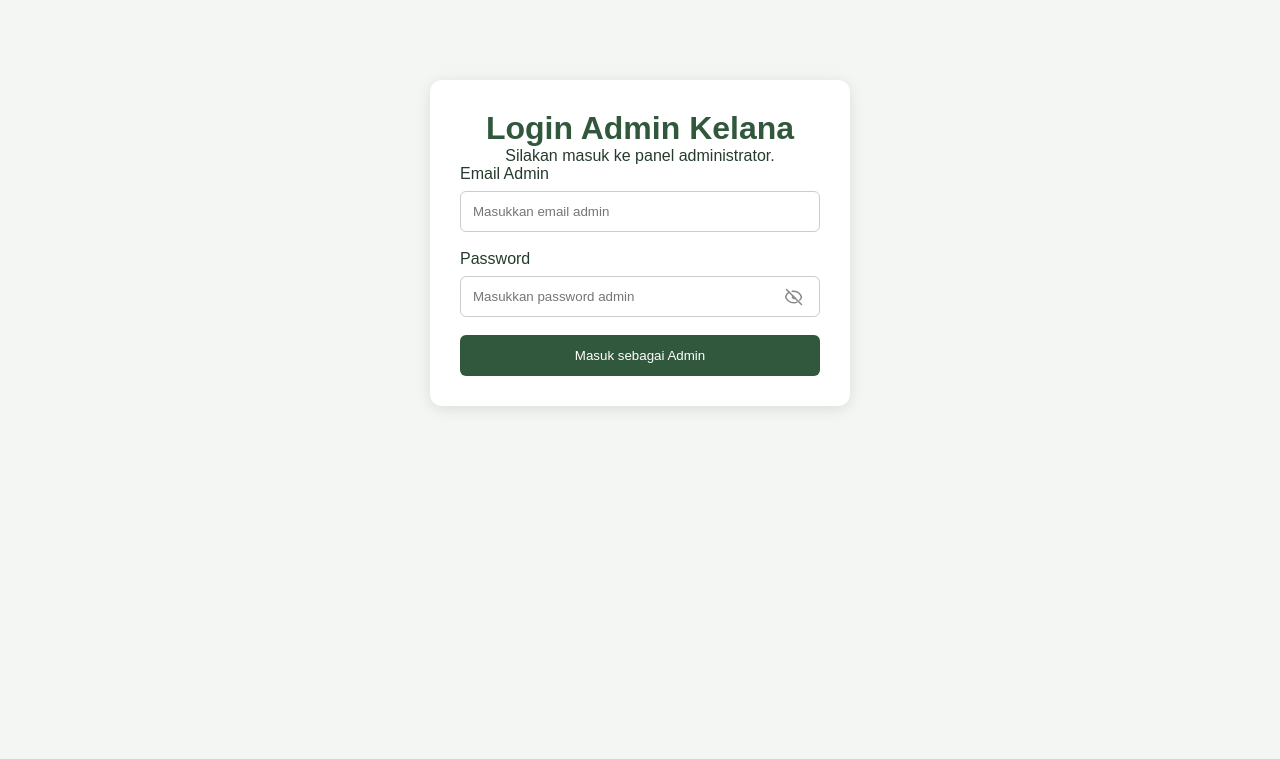
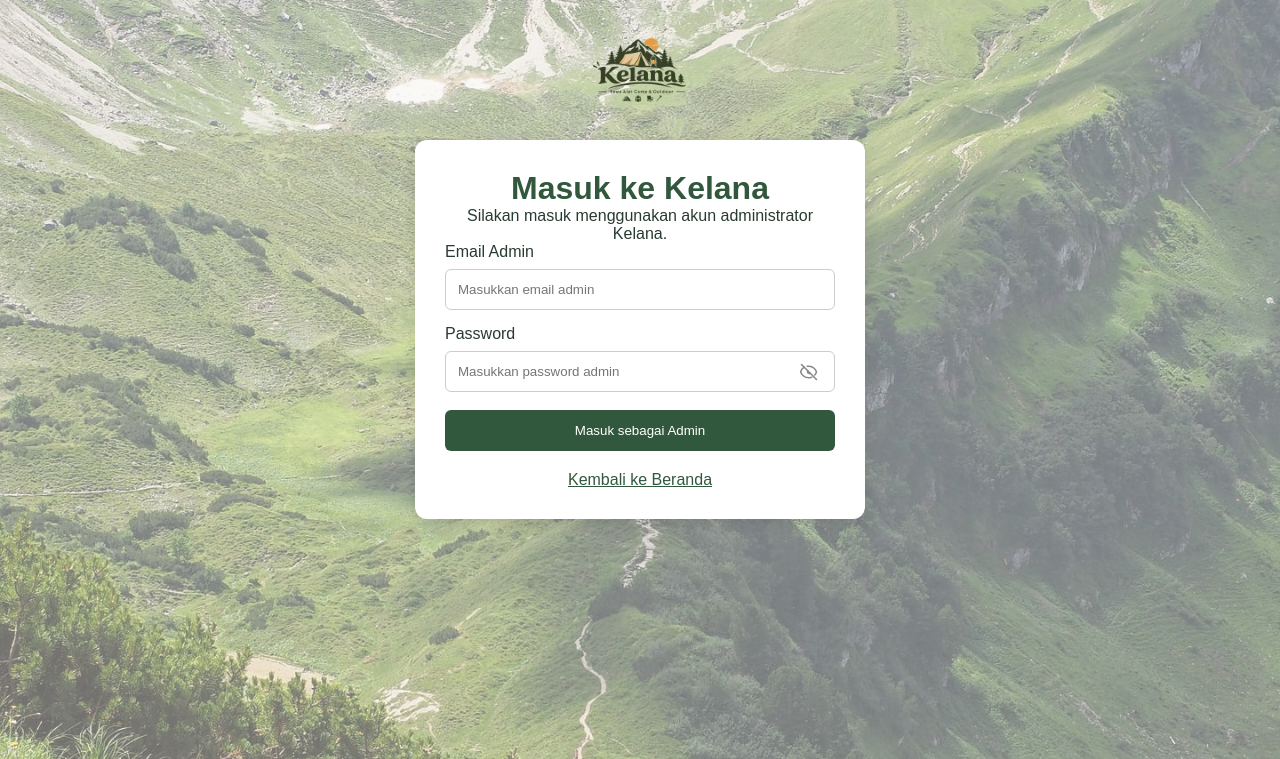
Before and after one commit to belvasalsabila16-cell/Kelana, a PHP site: page /admin/login.php in a window 1280 px wide. Shown: the top 759 px of the page. Run offline with PHP 8.4, Linux system fonts and the light colour scheme.

Commit message:
Update login dan akses katalog

```diff
--- a/admin/login.php
+++ b/admin/login.php
@@ -1,10 +1,10 @@
-
 <?php
 session_start();
 include "../config/database.php";
 
 // Jika sudah login sebagai admin, langsung ke dashboard
 if (isset($_SESSION["id_user"])) {
+
     $idUser = (int) $_SESSION["id_user"];
 
     $cek = mysqli_query(
@@ -32,17 +32,25 @@ if ($_SERVER["REQUEST_METHOD"] === "POST") {
     $email = trim($_POST["email"] ?? "");
     $password = $_POST["password"] ?? "";
 
-    $stmt = mysqli_prepare(
-        $conn,
-        "SELECT * FROM user WHERE email = ? AND role = 'admin'"
-    );
+    if ($email === "" || $password === "") {
 
-    mysqli_stmt_bind_param($stmt, "s", $email);
-    mysqli_stmt_execute($stmt);
+        $pesan = "Email dan password wajib diisi.";
 
-    $hasil = mysqli_stmt_get_result($stmt);
+    } else {
 
-    if ($user = mysqli_fetch_assoc($hasil)) {
+        $query = mysqli_prepare($conn, "
+            SELECT * FROM `user`
+            WHERE email = ? AND role = 'admin'
+        ");
+
+        mysqli_stmt_bind_param($query, "s", $email);
+        mysqli_stmt_execute($query);
+
+        $hasil = mysqli_stmt_get_result($query);
+
+        if (mysqli_num_rows($hasil) === 1) {
+
+            $user = mysqli_fetch_assoc($hasil);
 
             if (password_verify($password, $user["password"])) {
 
@@ -63,7 +71,8 @@ if ($_SERVER["REQUEST_METHOD"] === "POST") {
             $pesan = "Email atau password admin salah.";
         }
 
-    mysqli_stmt_close($stmt);
+        mysqli_stmt_close($query);
+    }
 }
 ?>
 
@@ -79,33 +88,58 @@ if ($_SERVER["REQUEST_METHOD"] === "POST") {
     <link rel="stylesheet" href="../assets/css/style.css">
 
     <style>
+
         body {
-            background: #f4f6f3;
+            background-color: transparent;
+            color: #293b30;
         }
 
-        .login-box {
-            max-width: 420px;
-            margin: 80px auto;
+        /* LOGO */
+        .login-logo {
+            display: flex;
+            justify-content: center;
+            align-items: center;
+            margin: 20px auto 0;
+        }
+
+        .login-logo img {
+            width: 220px;
+            height: 100px;
+            object-fit: contain;
+            display: block;
+        }
+
+        .login-logo a {
+            display: inline-block;
+            text-decoration: none;
+        }
+
+        /* CONTAINER LOGIN */
+        .login-container {
+            max-width: 450px;
+            margin: 20px auto 60px;
             padding: 30px;
             background: white;
             border-radius: 12px;
             box-shadow: 0 3px 15px rgba(0,0,0,.1);
         }
 
-        .login-box h1 {
+        .login-container h1 {
             text-align: center;
             color: #31583c;
         }
 
-        .login-box input {
+        /* INPUT */
+        .login-container input {
             width: 100%;
             padding: 12px;
-            margin: 8px 0 18px;
-            box-sizing: border-box;
+            margin: 8px 0 15px;
             border: 1px solid #ccc;
             border-radius: 6px;
+            box-sizing: border-box;
         }
 
+        /* PASSWORD */
         .password-wrapper {
             position: relative;
             width: 100%;
@@ -116,6 +150,8 @@ if ($_SERVER["REQUEST_METHOD"] === "POST") {
             width: 100%;
             padding: 12px 45px 12px 12px;
             margin: 0;
+            border: 1px solid #ccc;
+            border-radius: 6px;
             box-sizing: border-box;
         }
 
@@ -124,9 +160,6 @@ if ($_SERVER["REQUEST_METHOD"] === "POST") {
             right: 12px;
             top: 50%;
             transform: translateY(-50%);
-            width: auto;
-            padding: 4px;
-            margin: 0;
             border: none;
             background: transparent;
             color: #888;
@@ -134,11 +167,11 @@ if ($_SERVER["REQUEST_METHOD"] === "POST") {
             display: flex;
             align-items: center;
             justify-content: center;
+            padding: 4px;
         }
 
         .toggle-password:hover {
             background: transparent;
-            color: #31583c;
         }
 
         .toggle-password svg {
@@ -146,7 +179,8 @@ if ($_SERVER["REQUEST_METHOD"] === "POST") {
             height: 20px;
         }
 
-        .login-box button[type="submit"] {
+        /* TOMBOL MASUK */
+        .login-container button[type="submit"] {
             width: 100%;
             padding: 13px;
             background: #31583c;
@@ -156,30 +190,56 @@ if ($_SERVER["REQUEST_METHOD"] === "POST") {
             cursor: pointer;
         }
 
-        .login-box button[type="submit"]:hover {
+        .login-container button[type="submit"]:hover {
             background: #25452e;
         }
 
+        /* PESAN ERROR */
         .pesan {
             color: #a33;
+            margin-bottom: 15px;
             text-align: center;
-            margin-bottom: 15px;
         }
 
-        .login-box a {
+        .login-container a {
             color: #31583c;
         }
+
+        /* RESPONSIVE */
+        @media (max-width: 700px) {
+
+            .login-logo img {
+                width: 120px;
+                height: 55px;
+            }
+
+            .login-container {
+                width: calc(100% - 30px);
+                margin: 15px auto 40px;
+                padding: 25px 20px;
+                box-sizing: border-box;
+            }
+        }
+
     </style>
 </head>
 
 <body>
 
-<div class="login-box">
+<!-- LOGO KELANA -->
+<div class="login-logo">
+    <a href="../index.php">
+        <img src="../assets/images/logo-kelana.png" alt="Logo KELANA">
+    </a>
+</div>
 
-    <h1>Login Admin Kelana</h1>
+<!-- FORM LOGIN ADMIN -->
+<div class="login-container">
 
-    <p style="text-align:center">
-        Silakan masuk ke panel administrator.
+    <h1>Masuk ke Kelana</h1>
+
+    <p style="text-align:center;">
+        Silakan masuk menggunakan akun administrator Kelana.
     </p>
 
     <?php if ($pesan !== "") { ?>
@@ -218,13 +278,9 @@ if ($_SERVER["REQUEST_METHOD"] === "POST") {
                 aria-label="Tampilkan password"
             >
 
-                <!-- Ikon mata dicoret -->
-                <svg viewBox="0 0 24 24"
-                     fill="none"
-                     stroke="currentColor"
-                     stroke-width="1.8"
-                     stroke-linecap="round"
-                     stroke-linejoin="round">
+                <svg viewBox="0 0 24 24" fill="none"
+                     stroke="currentColor" stroke-width="1.8"
+                     stroke-linecap="round" stroke-linejoin="round">
 
                     <path d="M3 3l18 18"/>
                     <path d="M10.6 10.6a2 2 0 0 0 2.8 2.8"/>
@@ -241,15 +297,18 @@ if ($_SERVER["REQUEST_METHOD"] === "POST") {
 
         </div>
 
-        <button type="submit">
-            Masuk sebagai Admin
-        </button>
+        <button type="submit">Masuk sebagai Admin</button>
 
     </form>
+
+    <p style="text-align:center; margin-top:20px;">
+        <a href="../index.php">Kembali ke Beranda</a>
+    </p>
 
 </div>
 
 <script>
+
 function togglePassword() {
 
     const input = document.getElementById("password");
@@ -257,17 +316,12 @@ function togglePassword() {
 
     if (input.type === "password") {
 
-        // Tampilkan password
         input.type = "text";
 
-        // Ikon mata terbuka
         tombol.innerHTML = `
-            <svg viewBox="0 0 24 24"
-                 fill="none"
-                 stroke="currentColor"
-                 stroke-width="1.8"
-                 stroke-linecap="round"
-                 stroke-linejoin="round">
+            <svg viewBox="0 0 24 24" fill="none"
+                 stroke="currentColor" stroke-width="1.8"
+                 stroke-linecap="round" stroke-linejoin="round">
 
                 <path d="M2 12s3.5-7 10-7 10 7 10 7-3.5 7-10 7-10-7-10-7z"/>
                 <circle cx="12" cy="12" r="3"/>
@@ -280,17 +334,12 @@ function togglePassword() {
 
     } else {
 
-        // Sembunyikan password
         input.type = "password";
 
-        // Ikon mata dicoret
         tombol.innerHTML = `
-            <svg viewBox="0 0 24 24"
-                 fill="none"
-                 stroke="currentColor"
-                 stroke-width="1.8"
-                 stroke-linecap="round"
-                 stroke-linejoin="round">
+            <svg viewBox="0 0 24 24" fill="none"
+                 stroke="currentColor" stroke-width="1.8"
+                 stroke-linecap="round" stroke-linejoin="round">
 
                 <path d="M3 3l18 18"/>
                 <path d="M10.6 10.6a2 2 0 0 0 2.8 2.8"/>
@@ -308,6 +357,7 @@ function togglePassword() {
         tombol.style.color = "#888";
     }
 }
+
 </script>
 
 </body>
--- a/auth/login.php
+++ b/auth/login.php
@@ -1,4 +1,3 @@
-
 <?php
 session_start();
 include "../config/database.php";
```
Also changed, not shown: pelanggan/katalog.php (+31 -7 lines). Lines whose indentation alone changed are shown as unchanged.
